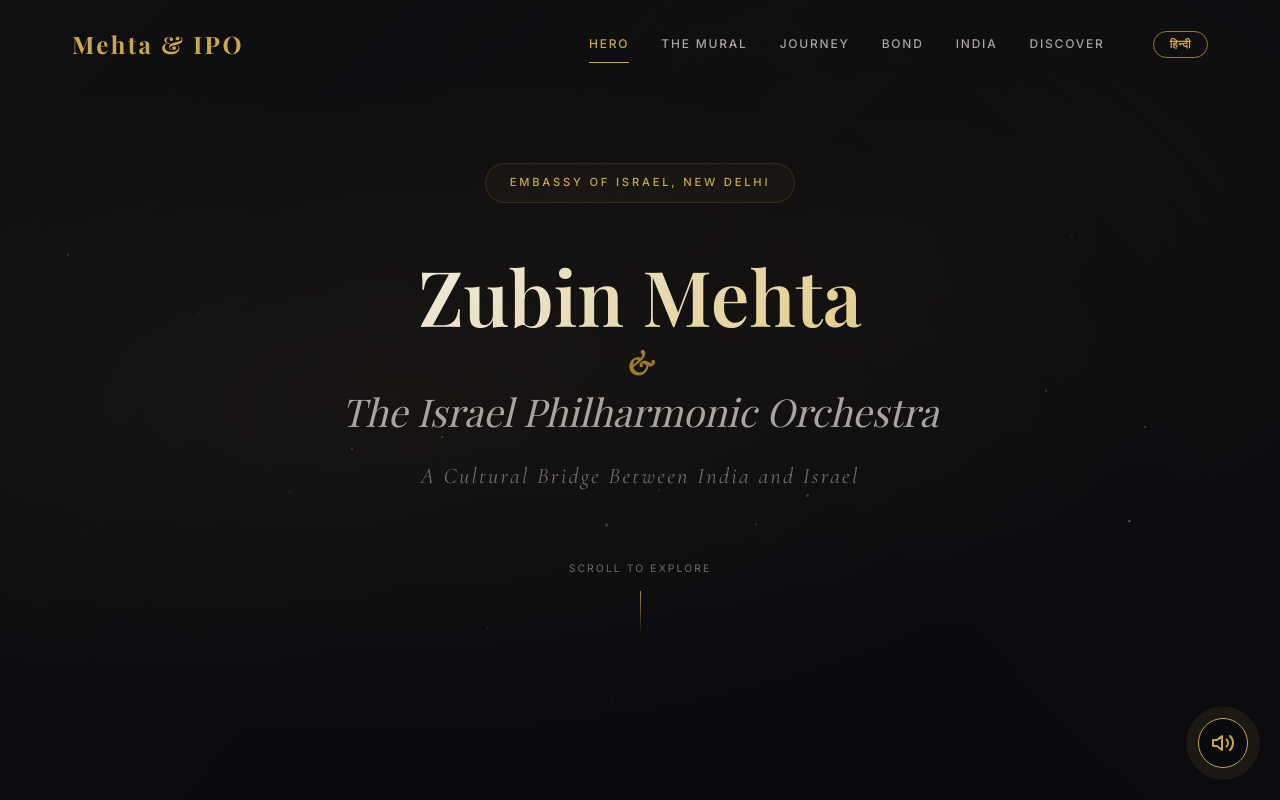
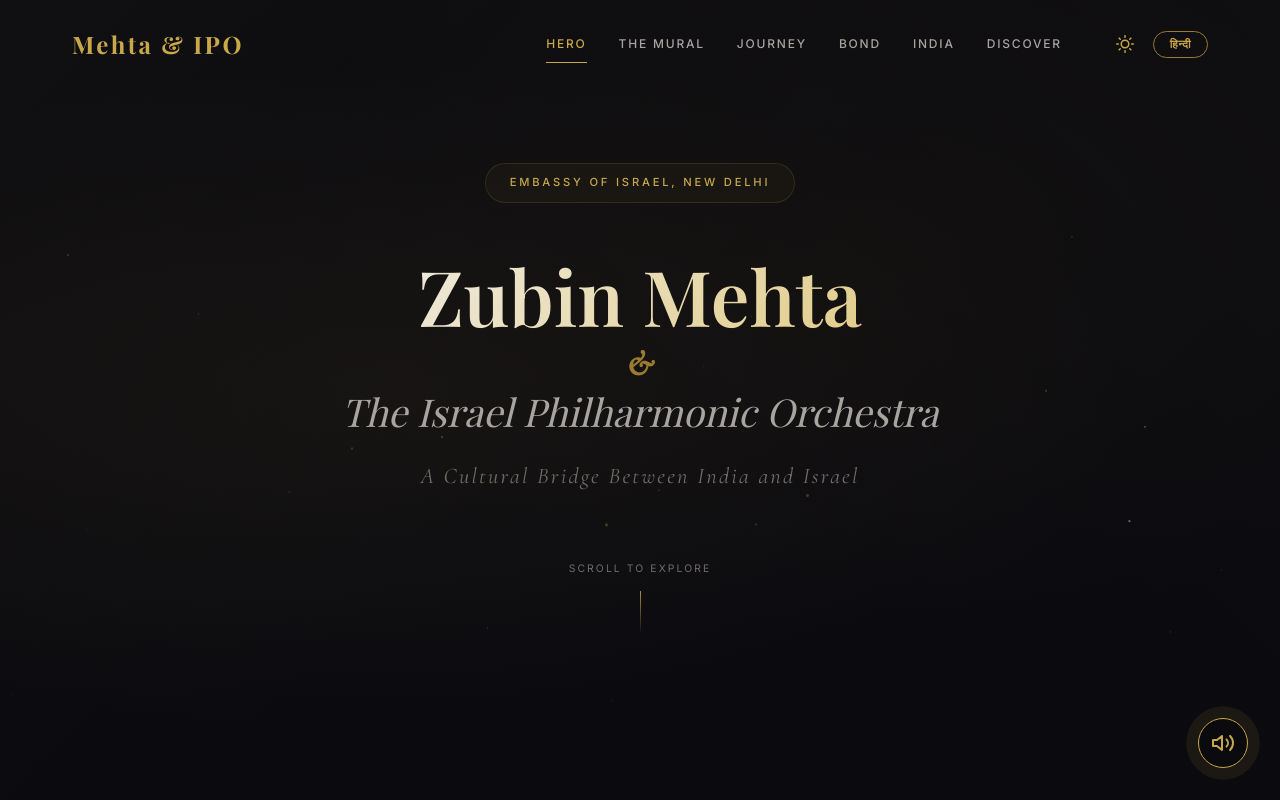
Before and after one commit to abhisheksingh214/zubin-mehta-project, a React (Vite) app: page / in a window 1280 px wide. Shown: the top 800 px of the page. Built offline with nearby package versions, Linux system fonts and the light colour scheme; a web font is replaced by a local one.

Commit message:
Implement Light Mode and Theme Toggle

```diff
--- a/src/App.jsx
+++ b/src/App.jsx
@@ -112,6 +112,11 @@
   const [navVisible, setNavVisible] = useState(false);
   const [isMenuOpen, setIsMenuOpen] = useState(false);
   const [lang, setLang] = useState('en');
+  const [theme, setTheme] = useState(() => {
+    const saved = localStorage.getItem('theme');
+    if (saved) return saved;
+    return 'dark'; // Default to dark for the premium aesthetic
+  });
   const heroRef = useRef(null);
   const audioRef = useRef(null);
   const [isAudioPlaying, setIsAudioPlaying] = useState(false);
@@ -119,6 +124,10 @@
   const t = translations[lang];
 
   useEffect(() => {
+    // Set document theme
+    document.documentElement.setAttribute('data-theme', theme);
+    localStorage.setItem('theme', theme);
+
     // Set document lang and font class
     document.documentElement.lang = lang;
     if (lang === 'hi') {
@@ -236,6 +245,10 @@
     setLang(prev => prev === 'en' ? 'hi' : 'en');
   };
 
+  const toggleTheme = () => {
+    setTheme(prev => prev === 'dark' ? 'light' : 'dark');
+  };
+
   const toggleAudio = () => {
     if (audioRef.current) {
       if (isAudioPlaying) {
@@ -297,6 +310,25 @@
             </div>
 
             <div className="nav-actions">
+              <button onClick={toggleTheme} className="theme-toggle" aria-label="Toggle theme">
+                {theme === 'dark' ? (
+                  <svg width="18" height="18" viewBox="0 0 24 24" fill="none" stroke="currentColor" strokeWidth="2" strokeLinecap="round" strokeLinejoin="round">
+                    <circle cx="12" cy="12" r="5"></circle>
+                    <line x1="12" y1="1" x2="12" y2="3"></line>
+                    <line x1="12" y1="21" x2="12" y2="23"></line>
+                    <line x1="4.22" y1="4.22" x2="5.64" y2="5.64"></line>
+                    <line x1="18.36" y1="18.36" x2="19.78" y2="19.78"></line>
+                    <line x1="1" y1="12" x2="3" y2="12"></line>
+                    <line x1="21" y1="12" x2="23" y2="12"></line>
+                    <line x1="4.22" y1="19.78" x2="5.64" y2="18.36"></line>
+                    <line x1="18.36" y1="5.64" x2="19.78" y2="4.22"></line>
+                  </svg>
+                ) : (
+                  <svg width="18" height="18" viewBox="0 0 24 24" fill="none" stroke="currentColor" strokeWidth="2" strokeLinecap="round" strokeLinejoin="round">
+                    <path d="M21 12.79A9 9 0 1 1 11.21 3 7 7 0 0 0 21 12.79z"></path>
+                  </svg>
+                )}
+              </button>
               <button onClick={toggleLang} className="lang-toggle">
                 {lang === 'en' ? 'हिन्दी' : 'English'}
               </button>
--- a/src/index.css
+++ b/src/index.css
@@ -17,11 +17,38 @@
     --color-text-muted: #706c68;
     --color-border: rgba(201, 168, 76, 0.15);
     --color-border-subtle: rgba(255, 255, 255, 0.06);
+    --color-nav-bg: rgba(10, 10, 15, 0.8);
+    --color-audio-bg-1: rgba(20, 20, 25, 0.8);
+    --color-audio-bg-2: rgba(15, 15, 20, 0.9);
+    --logo-filter: brightness(1.2);
+    --logo-bg: rgba(255, 255, 255, 0.9);
+
     --font-display: 'Playfair Display', 'Georgia', serif;
     --font-body: 'Inter', 'Helvetica Neue', sans-serif;
     --font-accent: 'Cormorant Garamond', 'Georgia', serif;
     --transition-smooth: cubic-bezier(0.25, 0.46, 0.45, 0.94);
     --transition-spring: cubic-bezier(0.34, 1.56, 0.64, 1);
+}
+
+[data-theme="light"] {
+    --color-bg-deep: #fdfaf6;
+    --color-bg-dark: #f6f2eb;
+    --color-bg-section: #fbf8f3;
+    --color-bg-card: #ffffff;
+    --color-bg-elevated: #ffffff;
+    --color-gold: #b38b22;
+    --color-gold-light: #c9a84c;
+    --color-gold-dim: #d1b466;
+    --color-text-primary: #1a1a1a;
+    --color-text-secondary: #4a4a4a;
+    --color-text-muted: #6b6b6b;
+    --color-border: rgba(179, 139, 34, 0.25);
+    --color-border-subtle: rgba(0, 0, 0, 0.08);
+    --color-nav-bg: rgba(253, 250, 246, 0.9);
+    --color-audio-bg-1: rgba(255, 255, 255, 0.9);
+    --color-audio-bg-2: rgba(245, 245, 240, 0.9);
+    --logo-filter: none;
+    --logo-bg: transparent;
 }
 
 *, *::before, *::after {
@@ -80,7 +107,7 @@
 
 .nav-scrolled {
     padding: 1rem 0;
-    background: rgba(10, 10, 15, 0.8);
+    background: var(--color-nav-bg);
     backdrop-filter: blur(20px);
     -webkit-backdrop-filter: blur(20px);
     border-bottom: 1px solid var(--color-border);
@@ -159,6 +186,25 @@
 .nav-actions {
     display: flex;
     align-items: center;
+    gap: 0.75rem;
+}
+
+.theme-toggle {
+    background: transparent;
+    border: none;
+    color: var(--color-gold);
+    cursor: pointer;
+    display: flex;
+    align-items: center;
+    justify-content: center;
+    padding: 0.4rem;
+    border-radius: 50%;
+    transition: all 0.3s ease;
+}
+
+.theme-toggle:hover {
+    background: rgba(201, 168, 76, 0.1);
+    transform: scale(1.1);
 }
 
 .lang-toggle {
@@ -669,7 +715,7 @@
 .audio-player-container {
     margin: 2.5rem auto;
     text-align: center;
-    background: linear-gradient(145deg, rgba(20, 20, 25, 0.8), rgba(15, 15, 20, 0.9));
+    background: linear-gradient(145deg, var(--color-audio-bg-1), var(--color-audio-bg-2));
     padding: 1.5rem 2rem;
     border-radius: 16px;
     border: 1px solid var(--color-border);
@@ -710,7 +756,7 @@
     width: 50px;
     height: 50px;
     border-radius: 50%;
-    background: rgba(10, 10, 15, 0.8);
+    background: var(--color-nav-bg);
     border: 1px solid var(--color-gold);
     color: var(--color-gold);
     display: flex;
@@ -815,10 +861,10 @@
 .partner-logo-item img {
     height: 50px;
     width: auto;
-    filter: brightness(1.2);
+    filter: var(--logo-filter);
     opacity: 0.8;
     transition: all 0.3s ease;
-    background: rgba(255, 255, 255, 0.9);
+    background: var(--logo-bg);
     padding: 6px;
     border-radius: 4px;
 }
```
